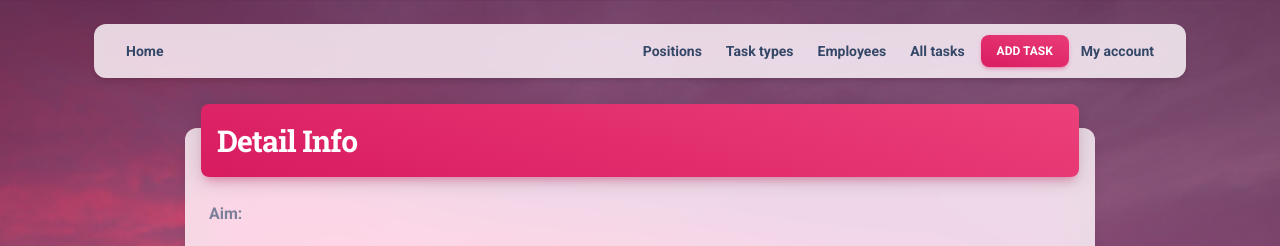
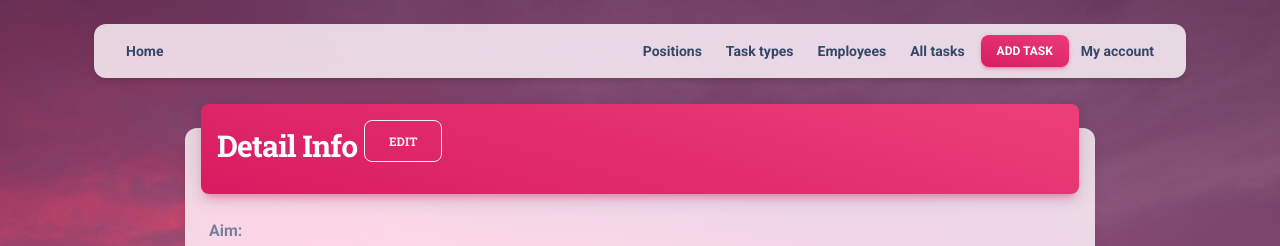
Before and after one commit to usrofgh/task_managment_system, a Django app: template templates/todo/task_detail.html in a window 1280 px wide. Shown: the top 246 px of the page. Run offline with Django 4.2, Linux system fonts and the light colour scheme; the template is opened without the code that fills it, so the values that code supplies are empty; some libraries are stand-ins or nearby versions.

Commit message:
Add Edit button

```diff
--- a/templates/todo/task_detail.html
+++ b/templates/todo/task_detail.html
@@ -88,7 +88,12 @@
         <div class="card d-flex blur justify-content-center shadow-lg my-sm-0 my-sm-8 mt-8 mb-5">
           <div class="card-header p-0 position-relative mt-n4 mx-3 z-index-2 bg-transparent">
             <div class="bg-gradient-primary shadow-primary border-radius-lg p-3">
-              <h3 class="text-white text-primary mb-0">Detail Info</h3>
+              <h3 class="text-white text-primary mb-0">Detail Info
+               <a href="{% url 'todo:task-edit' pk=task.id %}"
+                     class="btn btn-outline-light" style="">
+                    Edit
+                  </a>
+              </h3>
             </div>
           </div>
           <div class="card-body">
@@ -113,6 +118,8 @@
                   No members
                 {% endfor %}
               </p>
+
+
               <p>
                 {% if user not in task.assignees.all %}
                   {% csrf_token %}
@@ -126,7 +133,10 @@
                     Leave
                   </a>
                 {% endif %}
+
               </p>
+
+
             </div>
           </div>
         </div>
```
